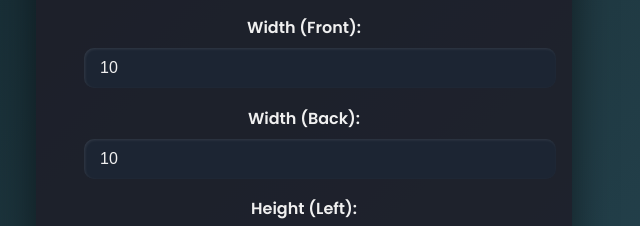
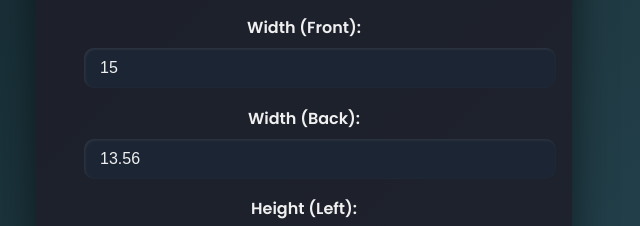
Before and after one commit to Thallapally1461/Land-plot-calucator, a plain HTML site: page index.html in a window 1280 px wide. Shown: the part 443-669 px from the top of the page, 336-976 px from the left. Drawn offline with Linux system fonts and the light colour scheme.

Commit message:
Update index.html

```diff
--- a/index.html
+++ b/index.html
@@ -662,11 +662,13 @@
 
   window.onload = function() {
     updateToUnits();
-    // Set default values for the plot
-    document.getElementById('width1').value = 10;
-    document.getElementById('width2').value = 10;
-    document.getElementById('height1').value = 10;
-    document.getElementById('height2').value = 10;
+    // Set default values for the plot to match the user's calculated area
+    document.getElementById('width1').value = 15;    // Front width in meters
+    document.getElementById('width2').value = 13.56; // Back width in meters
+    document.getElementById('height1').value = 10;   // Left height in meters
+    document.getElementById('height2').value = 10;   // Right height in meters
+    document.getElementById('unit').value = 'meter'; // Set unit to meters
+    document.getElementById('preferredAreaUnit').value = 'sqm'; // Set to sqm to verify 142.80
     drawPlotAndCalculateArea({ preventDefault: () => {} }); // Initial draw with default values
   };
 </script>
```
